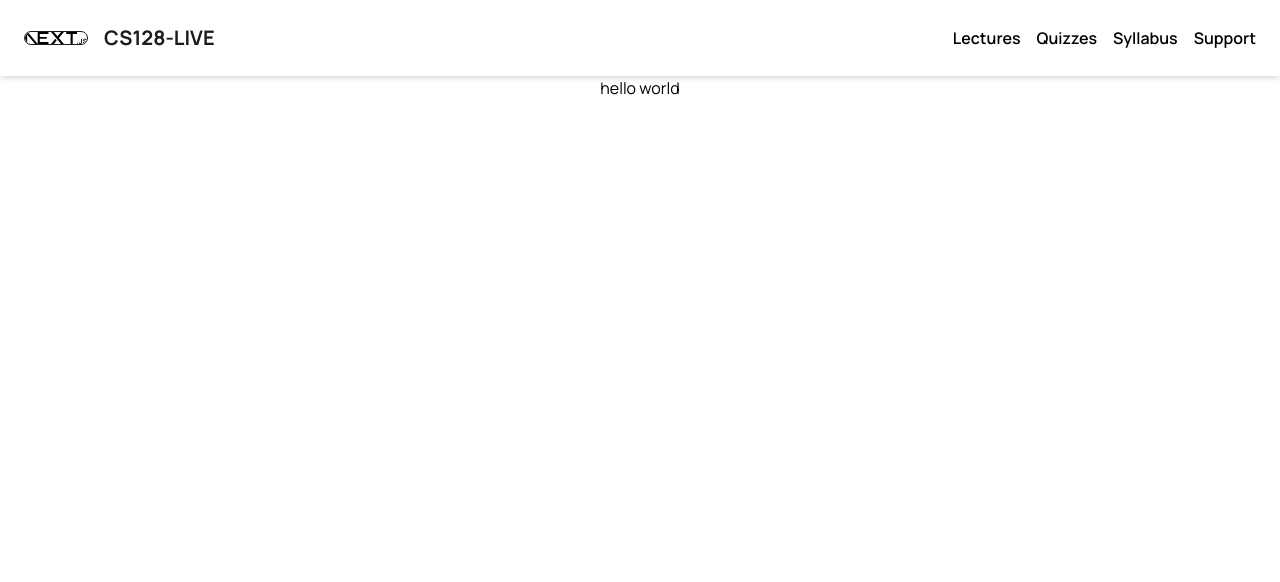
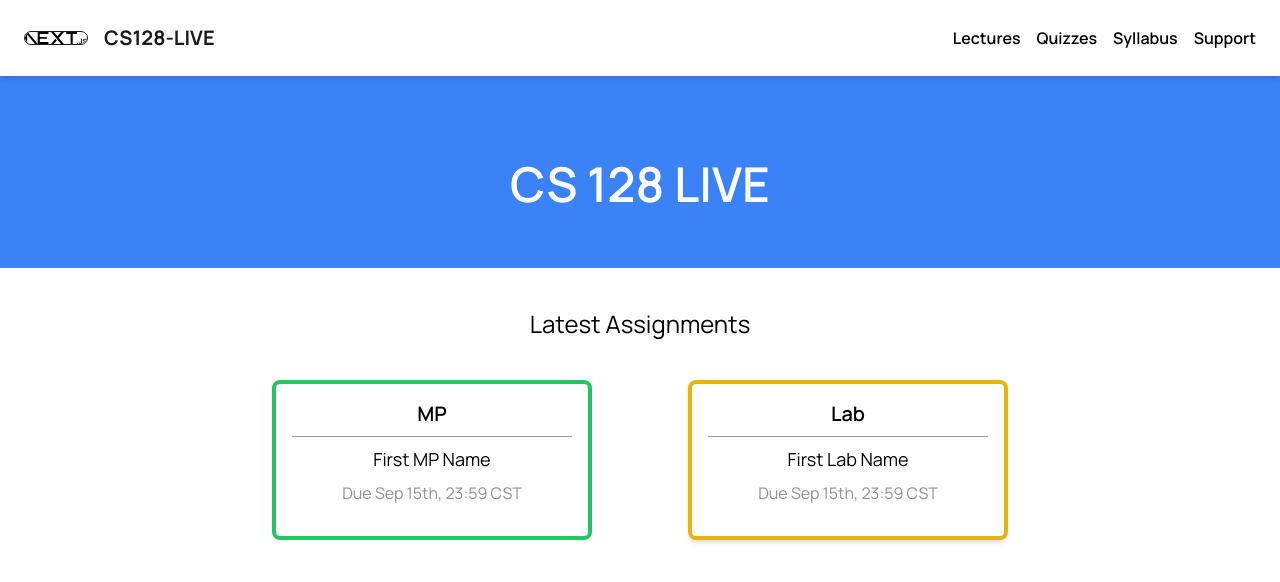
Before and after one commit to drschatz/cs-128-live-web, a Next.js app: page / in a window 1280 px wide. Shown: the top 582 px of the page. Built offline with nearby package versions, Linux system fonts and the light colour scheme.

Commit message:
home page

```diff
--- a/src/app/page.js
+++ b/src/app/page.js
@@ -1,7 +1,39 @@
 export default function Home() {
   return (
-    <main className="flex flex-col items-center justify-center">
-      hello world
+    <main>
+      <div className="mb-10 text-center relative w-full h-[24vh] bg-blue-500">
+        <div className="w-full z-10 flex flex-col items-center justify-center absolute top-1/2 left-1/2 -translate-x-1/2 -translate-y-1/2">
+          <h1 className="inline-block mt-6 font-semibold capitalize text-light text-2xl md:text-3xl lg:text-5xl !leading-normal relative w-5/6">
+            CS 128 LIVE
+          </h1>
+        </div>
+        <div className="absolute top-0 left-0 right-0 bottom-0 h-full bg-amber/60 dark:bg-amber/40" />
+      </div>
+      <div className="mb-10 mx-8 flex justify-center items-center">
+        <h2 className="text-2xl">Latest Assignments</h2>
+      </div>
+      <div className="mb-10 mx-8 flex justify-center items-center">
+        <div className="border-4 border-green-500 rounded-lg w-80 h-40 mr-12">
+          <div className="flex flex-col col-span-2 justify-center p-4">
+            <h3 className="text-xl font-semibold text-center">MP</h3>
+            <hr className="border-gray/70 my-2" />
+            <h4 className="text-lg text-center mb-2">First MP Name</h4>
+            <p className="text-gray/80 text-md text-center">
+              Due Sep 15th, 23:59 CST
+            </p>
+          </div>
+        </div>
+        <div className="border-4 border-yellow-500 rounded-lg shadow-md w-80 h-40  ml-12">
+          <div className="flex flex-col col-span-2 justify-center p-4">
+            <h3 className="text-xl font-semibold text-center">Lab</h3>
+            <hr className="border-gray/70 my-2" />
+            <h4 className="text-lg text-center mb-2">First Lab Name</h4>
+            <p className="text-gray/80 text-md text-center">
+              Due Sep 15th, 23:59 CST
+            </p>
+          </div>
+        </div>
+      </div>
     </main>
   );
 }
--- a/src/app/support/page.js
+++ b/src/app/support/page.js
@@ -15,7 +15,7 @@ const SupportPage = () => {
         <div className="absolute top-0 left-0 right-0 bottom-0 h-full bg-amber/60 dark:bg-amber/40" />
       </div>
       <div className="flex mb-8">
-        <div className="w-4/12 hidden sm:block  mt-8 ml-24 text-base text-gray ">
+        <div className="w-4/12 hidden sm:block mt-8 ml-24 text-base text-gray ">
           <h3 className="mb-2 sticky top-24 font-semibold">Support Nav</h3>
           <ul className="ml-4 sticky top-32">
             <li className="hover:text-accent mb-2">
@@ -30,7 +30,7 @@ const SupportPage = () => {
             </li>
           </ul>
         </div>
-        <div className="w-7/12 mt-8 p-4 ">
+        <div className="w-7/12 mt-8 p-4">
           <div className="mb-8 ">
             <h1 className="text-3xl font-bold mb-4 text-accent" id="faq">
               How to get support?
```
